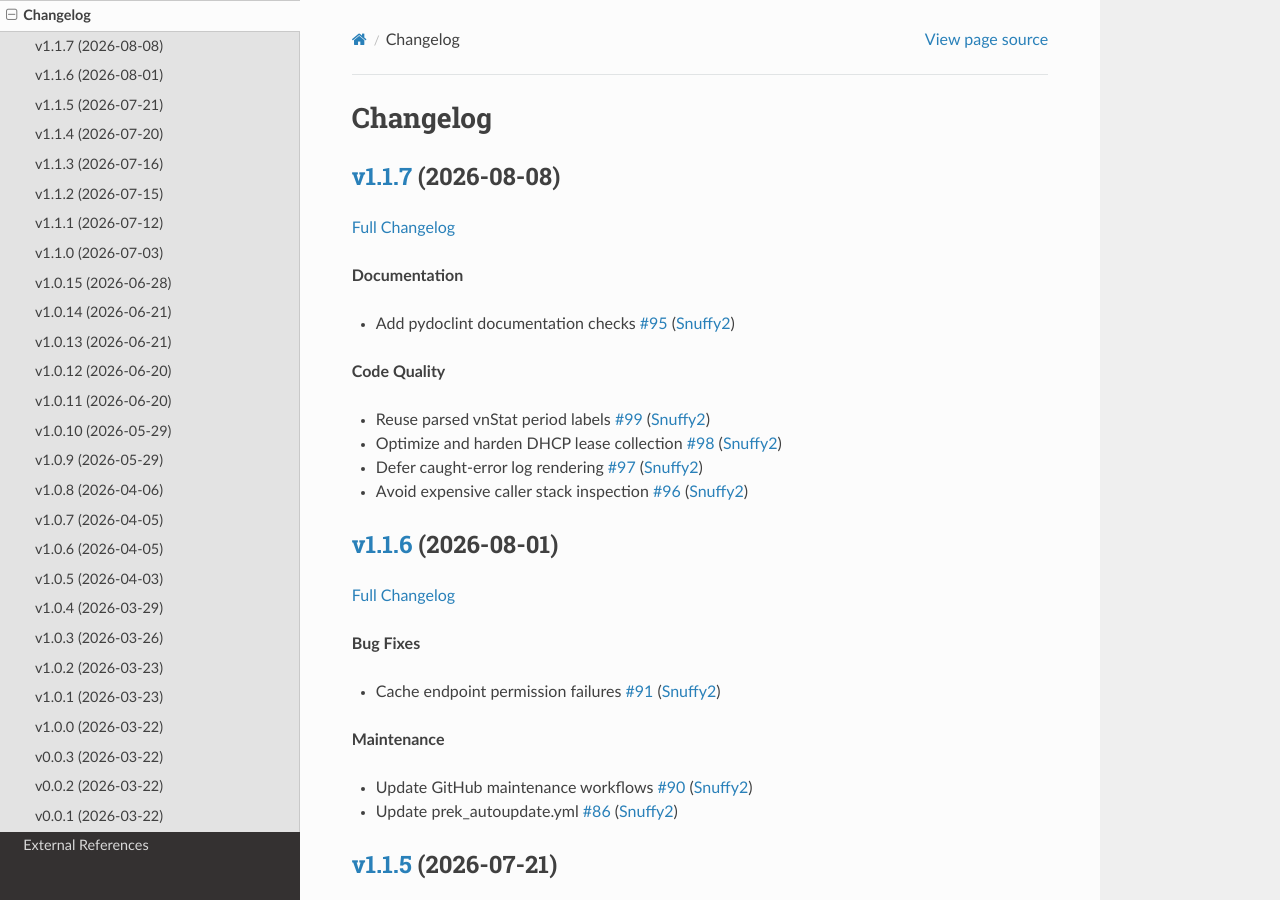
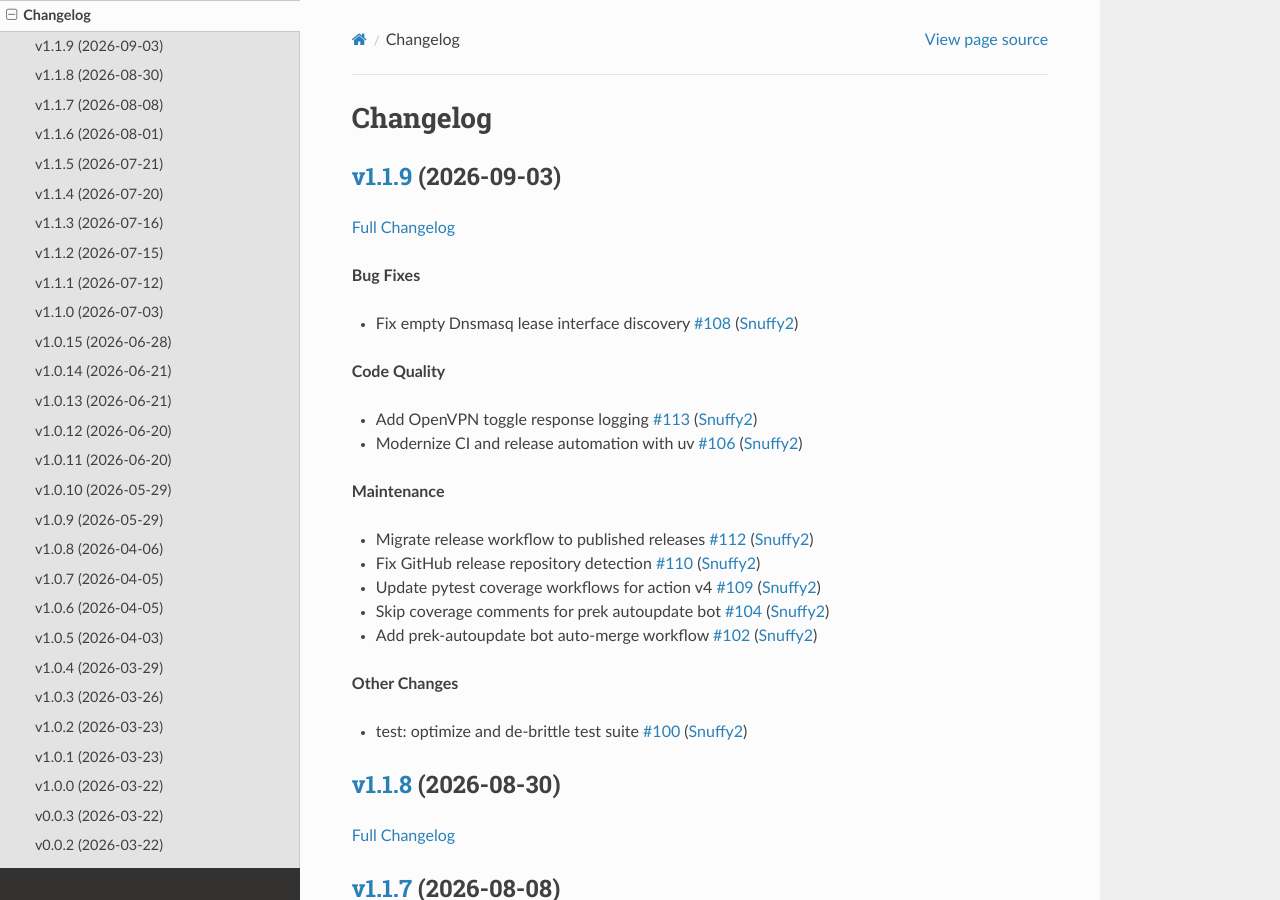
Before and after one commit to Snuffy2/aiopnsense, a Sphinx documentation site: the page built from docs/source/changelog.md, in a window 1280 px wide and 900 px high. Built offline with Sphinx 7.4.7 and the Read the Docs theme 3.1.0, drawn with Linux system fonts in a browser that asks for light colours; the version number could not be read and is left out.

Commit message:
Release v1.1.9

```diff
--- a/docs/source/changelog.md
+++ b/docs/source/changelog.md
@@ -1,4 +1,33 @@
 # Changelog
+
+## [v1.1.9](https://github.com/Snuffy2/aiopnsense/tree/v1.1.9) (2026-09-03)
+
+[Full Changelog](https://github.com/Snuffy2/aiopnsense/compare/v1.1.8...v1.1.9)
+
+**Bug Fixes**
+
+- Fix empty Dnsmasq lease interface discovery [\#108](https://github.com/Snuffy2/aiopnsense/pull/108) ([Snuffy2](https://github.com/Snuffy2))
+
+**Code Quality**
+
+- Add OpenVPN toggle response logging [\#113](https://github.com/Snuffy2/aiopnsense/pull/113) ([Snuffy2](https://github.com/Snuffy2))
+- Modernize CI and release automation with uv [\#106](https://github.com/Snuffy2/aiopnsense/pull/106) ([Snuffy2](https://github.com/Snuffy2))
+
+**Maintenance**
+
+- Migrate release workflow to published releases [\#112](https://github.com/Snuffy2/aiopnsense/pull/112) ([Snuffy2](https://github.com/Snuffy2))
+- Fix GitHub release repository detection [\#110](https://github.com/Snuffy2/aiopnsense/pull/110) ([Snuffy2](https://github.com/Snuffy2))
+- Update pytest coverage workflows for action v4 [\#109](https://github.com/Snuffy2/aiopnsense/pull/109) ([Snuffy2](https://github.com/Snuffy2))
+- Skip coverage comments for prek autoupdate bot [\#104](https://github.com/Snuffy2/aiopnsense/pull/104) ([Snuffy2](https://github.com/Snuffy2))
+- Add prek-autoupdate bot auto-merge workflow [\#102](https://github.com/Snuffy2/aiopnsense/pull/102) ([Snuffy2](https://github.com/Snuffy2))
+
+**Other Changes**
+
+- test: optimize and de-brittle test suite [\#100](https://github.com/Snuffy2/aiopnsense/pull/100) ([Snuffy2](https://github.com/Snuffy2))
+
+## [v1.1.8](https://github.com/Snuffy2/aiopnsense/tree/v1.1.8) (2026-08-30)
+
+[Full Changelog](https://github.com/Snuffy2/aiopnsense/compare/v1.1.7...v1.1.8)
 
 ## [v1.1.7](https://github.com/Snuffy2/aiopnsense/tree/v1.1.7) (2026-08-08)
 
```
Also changed, not shown: 1 other file.
